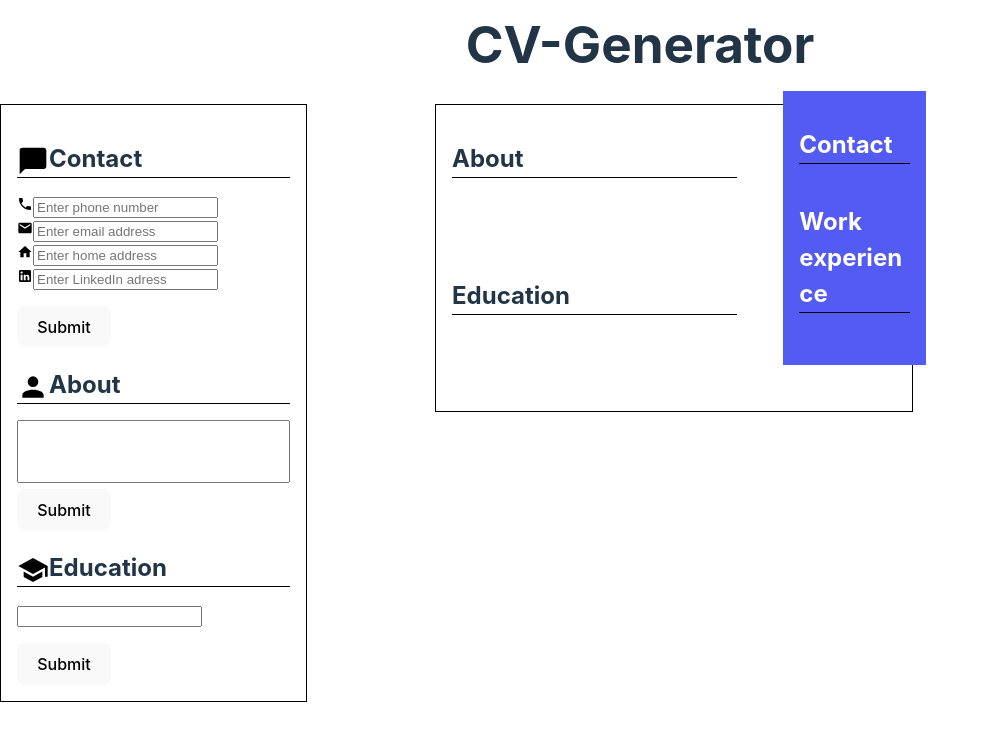
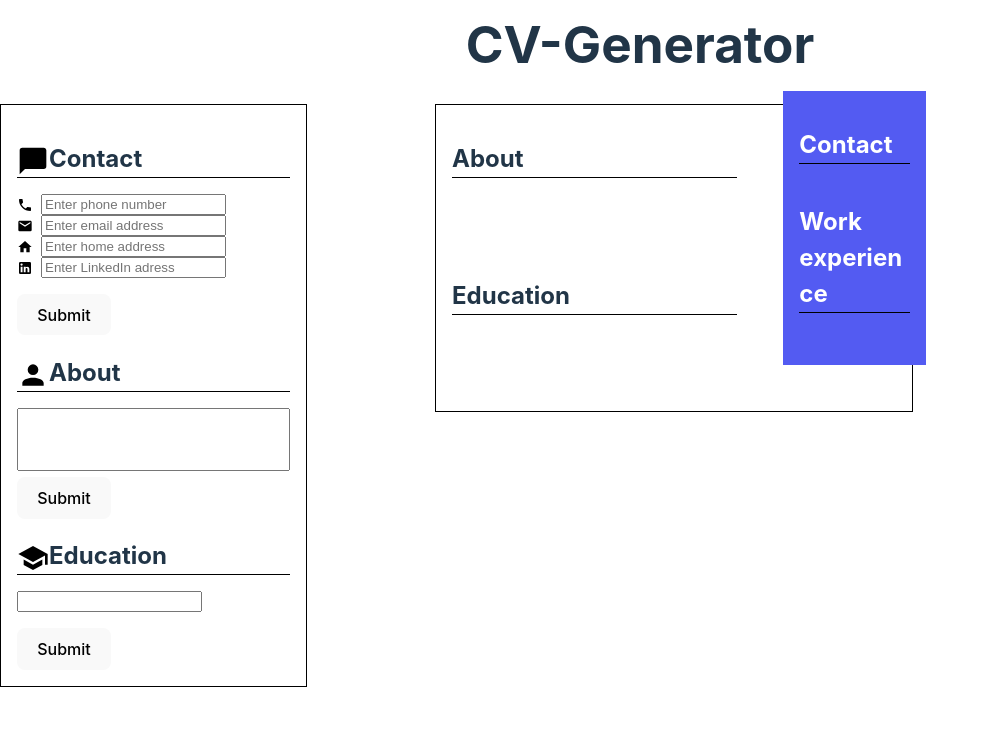
Before and after one commit to R3ndrex/CV-Generator, a React (Vite) app: page / in a window 1280 px wide. Shown: the top 740 px of the page, without its empty margins (0-989 px from the left). Built offline with nearby package versions, Linux system fonts and the light colour scheme.

Commit message:
Change li to aligh elements to center,add small gap

```diff
--- a/src/App.css
+++ b/src/App.css
@@ -20,6 +20,11 @@
         margin-bottom: 0;
         border-bottom: none;
     }
+}
+li {
+    display: flex;
+    align-items: center;
+    gap: 0.5rem;
 }
 .education {
     padding-left: 2rem;
```
